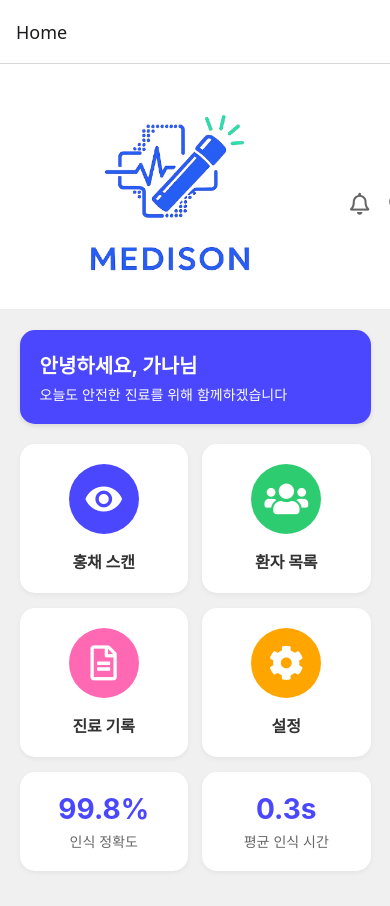
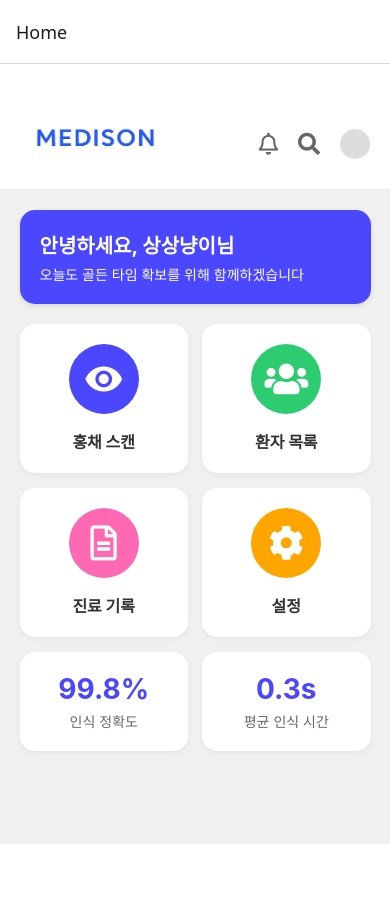
Before and after one commit to 3DUCK/Medison, a React Native app in the folder Medison/: screen /Success in a window 390 px wide. After the commit the page ends 844 px from the top, so only its background shows below. Built offline with nearby package versions, Linux system fonts and the light colour scheme.

Commit message:
feat: Add logo text image

```diff
--- /dev/null
+++ b/Medison/src/constants/medisonTextLogo.js
@@ -0,0 +1,5 @@
+
+// 전역적으로 사용할 수 있는 MEDISON_LOGO 이미지 경로
+const MEDISON_TEXT_LOGO = require('./../../assets/medison_text_logo.png'); // 실제 경로에 맞게 수정하세요
+
+export default MEDISON_TEXT_LOGO;
--- a/Medison/src/screens/Auth/FailScreen.js
+++ b/Medison/src/screens/Auth/FailScreen.js
@@ -56,7 +56,7 @@ function FailScreen() {
 const styles = StyleSheet.create({
   container: {
     flex: 1,
-    backgroundColor: '#f0f0f0', // 이미지와 유사한 밝은 배경색
+    backgroundColor: '#ffffff', // 이미지와 유사한 밝은 배경색
     alignItems: 'center',
     justifyContent: 'center',
     padding: 20,
--- a/Medison/src/screens/Auth/LoginScreen.js
+++ b/Medison/src/screens/Auth/LoginScreen.js
@@ -105,7 +105,7 @@ function LoginScreen() {
 const styles = StyleSheet.create({
   container: {
     flex: 1,
-    backgroundColor: '#1a1a1a',
+    backgroundColor: '#ffffff',
     alignItems: 'center',
     justifyContent: 'center',
     padding: 20,
--- a/Medison/src/screens/Auth/SuccessScreen.js
+++ b/Medison/src/screens/Auth/SuccessScreen.js
@@ -64,7 +64,7 @@ function SuccessScreen() {
 const styles = StyleSheet.create({
   container: {
     flex: 1,
-    backgroundColor: '#f0f0f0', // 이미지와 유사한 밝은 배경색
+    backgroundColor: '#ffffff', // 이미지와 유사한 밝은 배경색
     alignItems: 'center',
     justifyContent: 'center',
     padding: 20,
--- a/Medison/src/screens/Auth/fingerPrintScreen.js
+++ b/Medison/src/screens/Auth/fingerPrintScreen.js
@@ -74,7 +74,7 @@ function FingerPrintScreen() {
 const styles = StyleSheet.create({
   container: {
     flex: 1,
-    backgroundColor: '#1a1a1a',
+    backgroundColor: '#ffffff',
     alignItems: 'center',
     justifyContent: 'center',
     padding: 20,
--- a/Medison/src/screens/Main/HomeScreen.js
+++ b/Medison/src/screens/Main/HomeScreen.js
@@ -5,7 +5,7 @@ import { View, Text, StyleSheet, Image, TouchableOpacity, ScrollView, Alert } fr
 import FontAwesome5 from 'react-native-vector-icons/FontAwesome5';
 import MaterialCommunityIcons from 'react-native-vector-icons/MaterialCommunityIcons';
 import { useNavigation } from '@react-navigation/native';
-import MEDISON_LOGO from '../../constants/medisonLogo';
+import MEDISON_TEXT_LOGO from '../../constants/medisonTextLogo';
 
 function HomeScreen() {
   const navigation = useNavigation();
@@ -26,7 +26,7 @@ function HomeScreen() {
         {/* 상단 헤더 */}
         <View style={styles.header}>
           <View style={styles.headerLeft}>
-            <Image source={MEDISON_LOGO} style={styles.logo} />
+            <Image source={MEDISON_TEXT_LOGO} style={styles.logo} />
           </View>
           <View style={styles.headerRight}>
             <TouchableOpacity onPress={() => Alert.alert('알림', '알림 기능은 아직 구현되지 않았습니다.')}>
@@ -43,8 +43,8 @@ function HomeScreen() {
 
         {/* 환영 카드 */}
         <View style={styles.welcomeCard}>
-          <Text style={styles.welcomeTitle}>안녕하세요, 가나님</Text>
-          <Text style={styles.welcomeMessage}>오늘도 안전한 진료를 위해 함께하겠습니다</Text>
+          <Text style={styles.welcomeTitle}>안녕하세요, 상상냥이님</Text>
+          <Text style={styles.welcomeMessage}>오늘도 골든 타임 확보를 위해 함께하겠습니다</Text>
         </View>
 
         {/* 그리드 메뉴 */}
@@ -125,8 +125,9 @@ const styles = StyleSheet.create({
     alignItems: 'center',
   },
   logo: {
-    width: 300,
-    height: 170,
+    width: 150,
+    height: 50,
+    resizeMode: 'contain', // 이미지 비율 유지
     backgroundColor: 'transparent',
     marginRight: 10,
     marginBottom: 10,
--- a/Medison/src/screens/Main/IrisFailScreen.js
+++ b/Medison/src/screens/Main/IrisFailScreen.js
@@ -57,7 +57,7 @@ function IrisFailScreen() {
 const styles = StyleSheet.create({
   container: {
     flex: 1,
-    backgroundColor: '#f0f0f0', // 이미지와 유사한 밝은 배경색
+    backgroundColor: '#ffffff', // 이미지와 유사한 밝은 배경색
     alignItems: 'center',
     justifyContent: 'center',
     padding: 20,
--- a/Medison/src/screens/Main/IrisSuccessScreen.js
+++ b/Medison/src/screens/Main/IrisSuccessScreen.js
@@ -60,7 +60,7 @@ function IrisSuccessScreen() {
 const styles = StyleSheet.create({
   container: {
     flex: 1,
-    backgroundColor: '#f0f0f0', // 이미지와 유사한 밝은 배경색
+    backgroundColor: '#ffffff', // 이미지와 유사한 밝은 배경색
     alignItems: 'center',
     justifyContent: 'center',
     padding: 20,
--- a/Medison/src/screens/Main/PatientInfoScreen.js
+++ b/Medison/src/screens/Main/PatientInfoScreen.js
@@ -4,7 +4,7 @@ import React from 'react';
 import { View, Text, StyleSheet, Image, TouchableOpacity, ScrollView, Alert, SafeAreaView } from 'react-native';
 import FontAwesome5 from 'react-native-vector-icons/FontAwesome5'; // 아이콘
 import { useNavigation } from '@react-navigation/native';
-import MEDISON_LOGO from '../../constants/medisonLogo';
+import MEDISON_TEXT_LOGO from '../../constants/medisonTextLogo';
 import PROFILE_PLACEHOLDER from '../../constants/boogi';
 
 function PatientInfoScreen() {
@@ -37,7 +37,7 @@ function PatientInfoScreen() {
     <SafeAreaView style={styles.safeArea}>
       {/* 상단 헤더 (ScrollView 외부에 위치하여 스크롤되지 않도록 함) */}
       <View style={styles.header}>
-        <Image source={MEDISON_LOGO} style={styles.logo} />
+        <Image source={MEDISON_TEXT_LOGO} style={styles.logo} />
         <View style={styles.headerRight}>
           <TouchableOpacity onPress={() => Alert.alert('알림', '알림 기능은 아직 구현되지 않았습니다.')}>
             <FontAwesome5 name="bell" size={22} color="#666" style={styles.headerIcon} />
@@ -154,9 +154,11 @@ const styles = StyleSheet.create({
     // paddingTop는 SafeAreaView가 처리하므로 제거하거나 조절
   },
   logo: {
-    width: 300,
-    height: 170,
+    width: 150,
+    height: 50,
+    resizeMode: 'contain', // 이미지 비율 유지
     backgroundColor: 'transparent',
+    marginRight: 10,
     marginBottom: 10,
   },
   headerRight: {
--- a/Medison/src/screens/main/IrisScanScreen.js
+++ b/Medison/src/screens/main/IrisScanScreen.js
@@ -77,7 +77,7 @@ function IrisScanScreen() {
 const styles = StyleSheet.create({
   container: {
     flex: 1,
-    backgroundColor: '#f0f0f0', // 이미지와 유사한 밝은 배경색
+    backgroundColor: '#ffffff', // 이미지와 유사한 밝은 배경색
     alignItems: 'center',
     justifyContent: 'center',
     padding: 20,
```
Also changed, not shown: Medison/assets/medison_text_logo.png (added).
